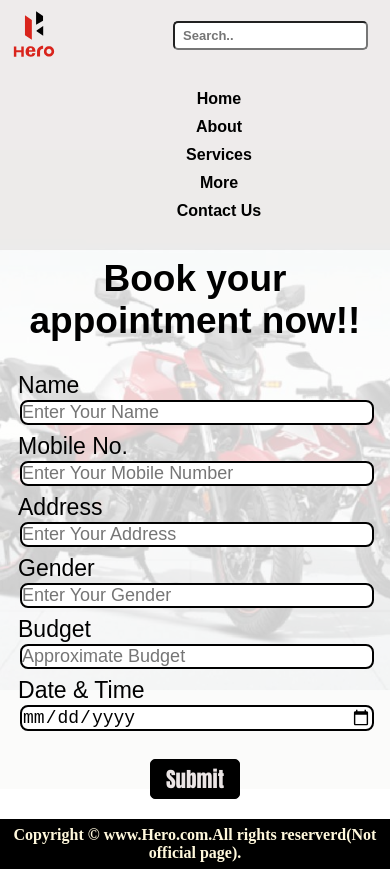
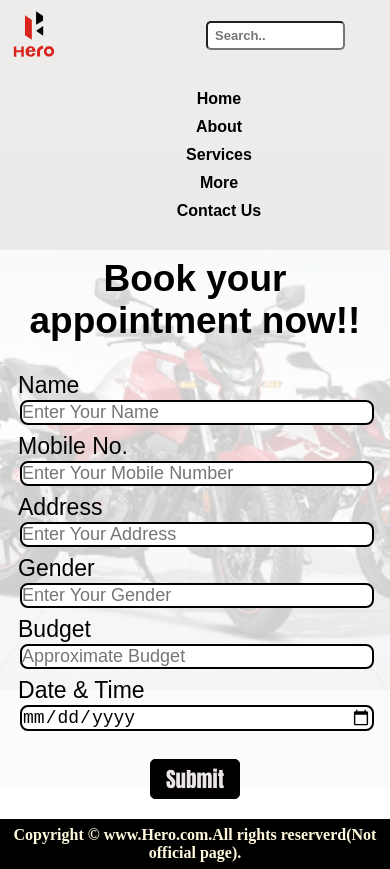
Before and after one commit to Nandan88/showroom, a plain HTML site: page index.html in a window 390 px wide. Drawn offline with Linux system fonts and the light colour scheme.

Commit message:
Update index.html

```diff
--- a/index.html
+++ b/index.html
@@ -268,9 +268,10 @@
                 */
             }
             #search input{
-                margin: 0px 12px;
+                margin: 0px -19px 0px 0px;
                 border-radius: 5px;
-                padding: 5px 8px;
+                padding: 5px 7px;
+                width: 80%;
                 font-size: 13px;
                 font-weight: bold;
             }
```
